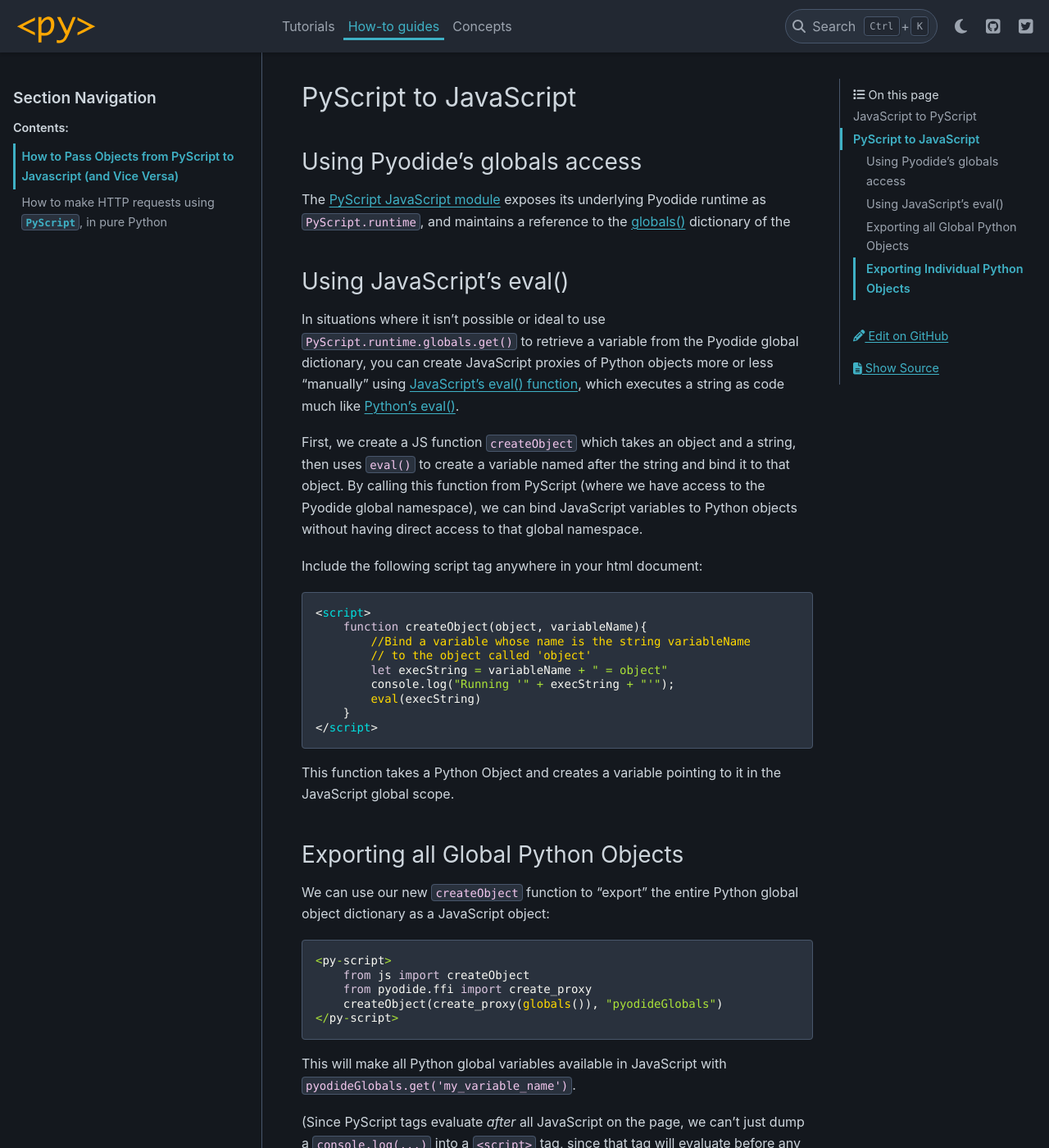
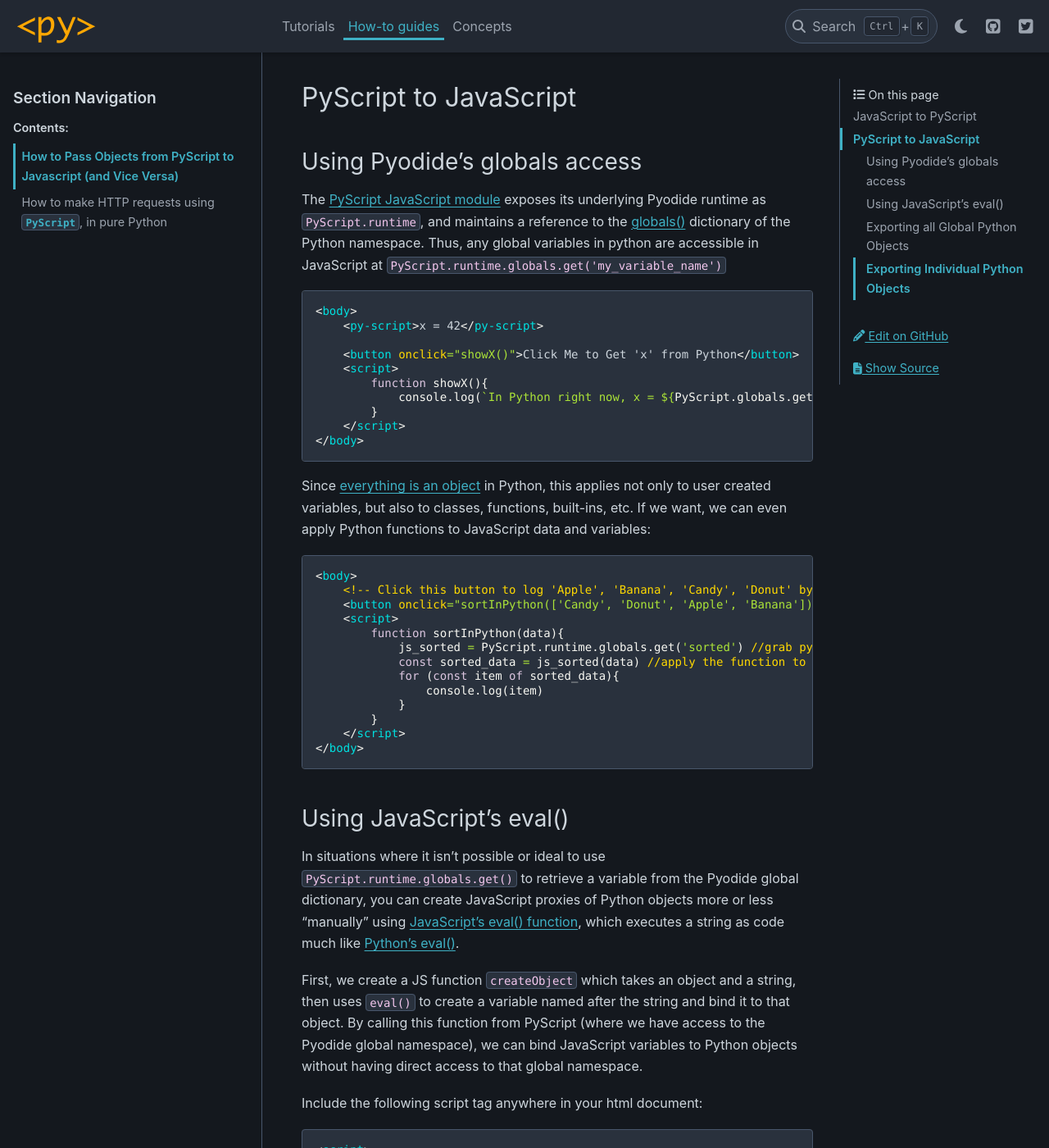
Before and after one commit to pyscript/pyscript, a Sphinx documentation site: the page built from docs/howtos/passing-objects.md, in a window 1280 px wide and 1400 px high, scrolled down 1132 px. Shown: the whole window at 82% size. Built offline with Sphinx 7.4.7 and the PyData theme 0.15.4, drawn with Linux system fonts in a browser that asks for light colours; pages that are not in the unit, such as notebooks, are missing from menus.

Commit message:
Add examples to object passing

````diff
--- a/docs/howtos/passing-objects.md
+++ b/docs/howtos/passing-objects.md
@@ -36,7 +36,38 @@
 
 ### Using Pyodide's globals access
 
-The [PyScript JavaScript module](../reference/pyscript-module.md)  exposes its underlying Pyodide runtime as `PyScript.runtime`, and maintains a reference to the [globals()](https://docs.python.org/3/library/functions.html#globals) dictionary of the
+The [PyScript JavaScript module](../reference/pyscript-module.md)  exposes its underlying Pyodide runtime as `PyScript.runtime`, and maintains a reference to the [globals()](https://docs.python.org/3/library/functions.html#globals) dictionary of the Python namespace. Thus, any global variables in python are accessible in JavaScript at `PyScript.runtime.globals.get('my_variable_name')`
+
+```html
+<body>
+    <py-script>x = 42</py-script>
+
+    <button onclick="showX()">Click Me to Get 'x' from Python</button>
+    <script>
+        function showX(){
+            console.log(`In Python right now, x = ${PyScript.globals.get('x')}`)
+        }
+    </script>
+</body>
+```
+
+Since [everything is an object](https://docs.python.org/3/reference/datamodel.html) in Python, this applies not only to user created variables, but also to classes, functions, built-ins, etc. If we want, we can even apply Python functions to JavaScript data and variables:
+
+```html
+<body>
+    <!-- Click this button to log 'Apple', 'Banana', 'Candy', 'Donut' by sorting in Python-->
+    <button onclick="sortInPython(['Candy', 'Donut', 'Apple', 'Banana'])">Sort In Python And Log</button>
+    <script>
+        function sortInPython(data){
+            js_sorted = PyScript.runtime.globals.get('sorted') //grab python's 'sorted' function
+            const sorted_data = js_sorted(data) //apply the function to the 'data' argument
+            for (const item of sorted_data){
+                console.log(item)
+            }
+        }
+    </script>
+</body>
+```
 
 ### Using JavaScript's eval()
 
````
